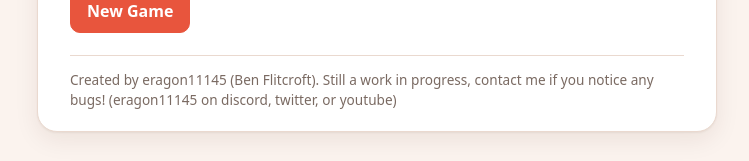
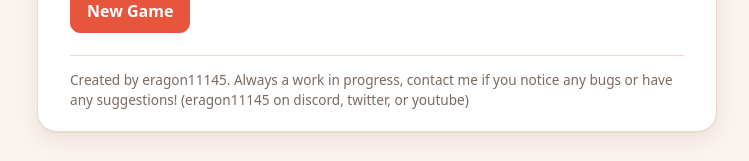
Before and after one commit to eragon11145/Pokemon, a plain HTML site: page compare.html in a window 1280 px wide. Shown: the part 559-720 px from the top of the page, without its empty margins (263-1012 px from the left). Drawn offline with Linux system fonts and the light colour scheme.

Commit message:
Update compare.html

```diff
--- a/compare.html
+++ b/compare.html
@@ -90,7 +90,7 @@
       <button type="button" id="btnNew" class="primary">New Game</button>
     </section>
     <footer>
-      <p>Created by eragon11145 (Ben Flitcroft). Still a work in progress, contact me if you notice any bugs! (eragon11145 on discord, twitter, or youtube) </p>
+      <p>Created by eragon11145. Always a work in progress, contact me if you notice any bugs or have any suggestions! (eragon11145 on discord, twitter, or youtube) </p>
     </footer>
   </main>
 
```
